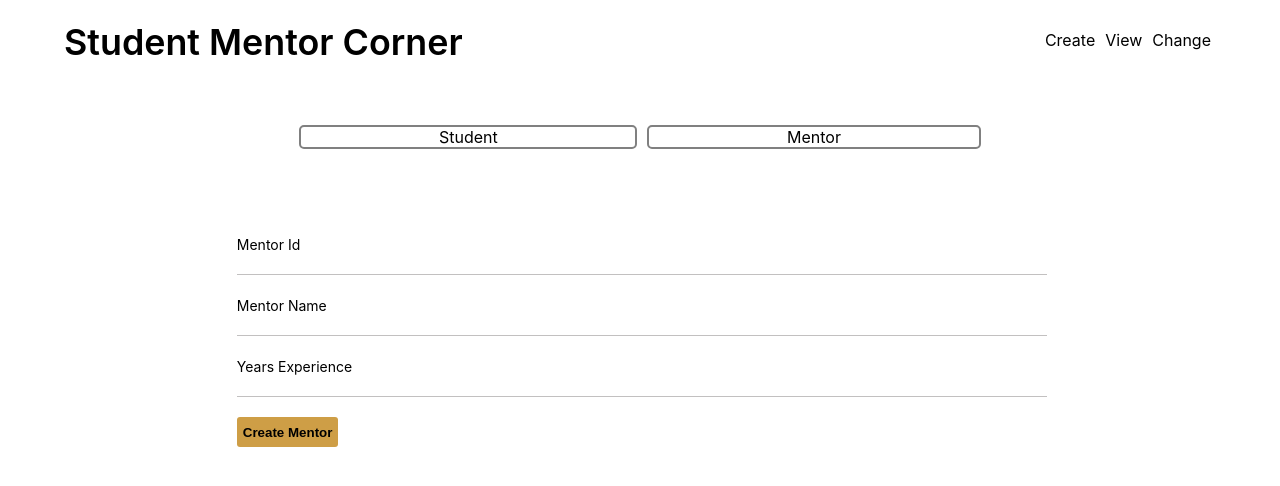
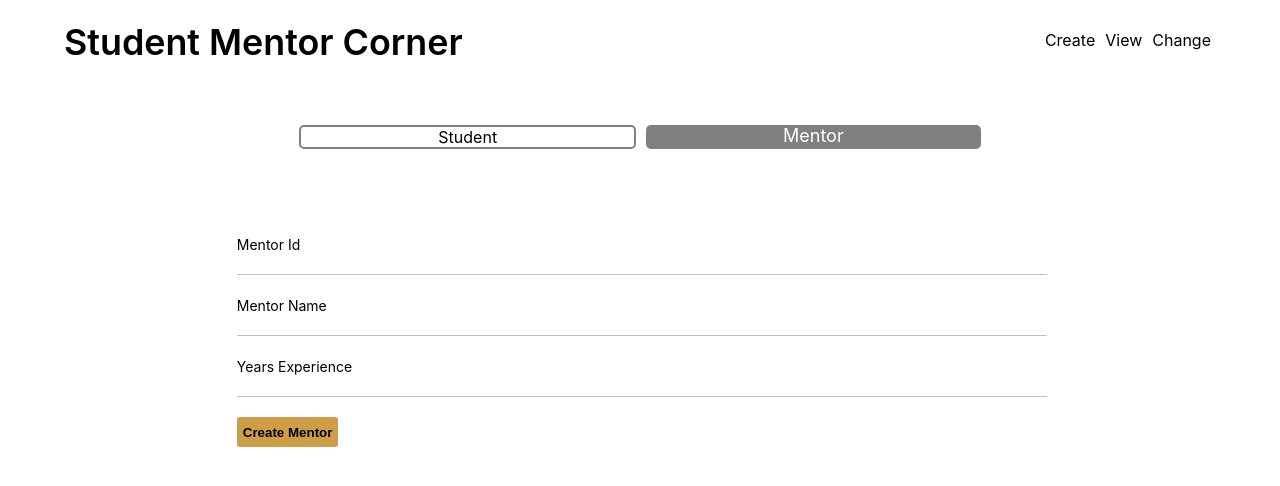
Before and after one commit to OrangeVenom563/student_mentor_frontend, a React (Create React App) app: page /create in a window 1280 px wide. Shown: the top 486 px of the page. Built offline with nearby package versions, Linux system fonts and the light colour scheme.

Commit message:
made two navs functional for create student and mentor

```diff
--- a/src/components/twobox-nav/tab.styles.css
+++ b/src/components/twobox-nav/tab.styles.css
@@ -14,6 +14,17 @@
     justify-content: center;
     margin: 5px;
 }
+.sub{
+    background: gray;
+    border-radius: 5px;
+    display: flex;
+    flex-grow: 1;
+    justify-content: center;
+    margin: 5px;
+    color: white;
+    font-size: 18px;
+    font-size: large;
+}
 
 @media (max-width:500px){
     .tab-switch{
--- a/src/components/twobox-nav/twobox-nav.component.jsx
+++ b/src/components/twobox-nav/twobox-nav.component.jsx
@@ -1,13 +1,16 @@
-import React from "react";
-import { Link } from "react-router-dom";
+import React, {useState} from "react";
 import "./tab.styles.css";
 
-const TwoBoxNav = () => {
+const TwoBoxNav = ({children}) => {
+    const [createStudent,setStudent] = useState(false);
   return (
+      <>
     <div className="tab-switch">
-      <div className="sub-tab">Student</div>
-      <div className="sub-tab">Mentor</div>
+      <div as="button" className={createStudent?"sub":"sub-tab"} onClick={()=>setStudent(true)}>Student</div>
+      <div as="button" className={createStudent?"sub-tab":"sub"} onClick={()=>setStudent(false)}>Mentor</div>
     </div>
+    {createStudent? children[0] : children[1]}
+    </>
   );
 };
 
--- a/src/pages/create-page/create-page.component.jsx
+++ b/src/pages/create-page/create-page.component.jsx
@@ -2,13 +2,15 @@ import React from "react";
 import CreationForm from "../../components/creation-form/creation-form.component";
 import TwoBoxNav from "../../components/twobox-nav/twobox-nav.component";
 
-const CreatePage = () =>{
-    return(
-        <div>
-            <TwoBoxNav/>
-            <CreationForm type="ment"/>
-        </div>
-    )
-}
+const CreatePage = () => {
+  return (
+    <div>
+      <TwoBoxNav>
+        <CreationForm type="student"/>
+        <CreationForm type="mentor"/>
+      </TwoBoxNav>
+    </div>
+  );
+};
 
 export default CreatePage;
```
